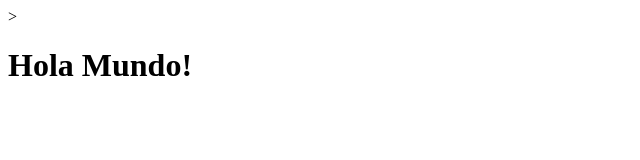
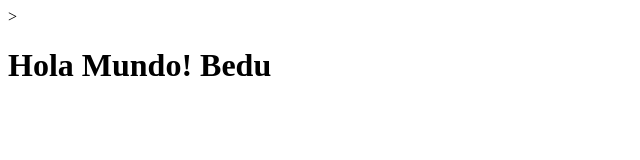
Before and after one commit to HeberMig/testBedu, a plain HTML site: page index.html in a window 1280 px wide. Shown: the whole page, without its empty margins (0-640 px from the left). Drawn offline with Linux system fonts and the light colour scheme.

Commit message:
Se agrego Bedu a index.html

```diff
--- a/index.html
+++ b/index.html
@@ -7,6 +7,6 @@
     <title>Document</title>
 </head>
 <body>
-    ><h1>Hola Mundo!</h1>
+    ><h1>Hola Mundo! Bedu</h1>
 </body>
 </html>
```
